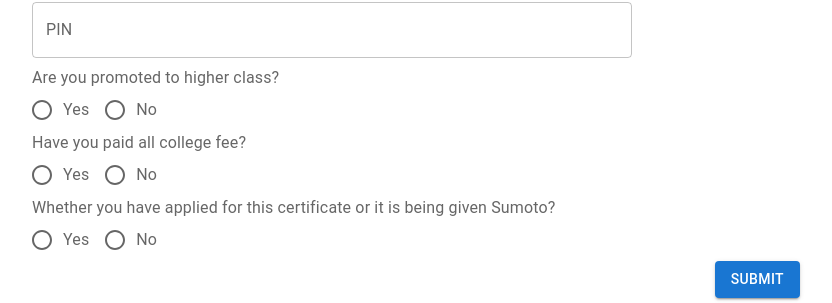
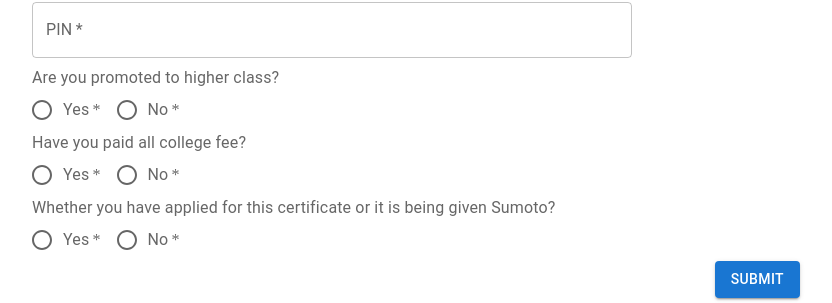
Before and after one commit to Rafiya1207/TC-Generator, a React (Vite) app in the folder frontend/: page / in a window 1280 px wide. Shown: the part 1122-1425 px from the top of the page, without its empty margins (224-1056 px from the left). Built offline with nearby package versions, Linux system fonts and the light colour scheme.

Commit message:
make all fields required

```diff
--- a/frontend/src/components/TCForm.jsx
+++ b/frontend/src/components/TCForm.jsx
@@ -11,42 +11,49 @@ const TCForm = () => {
 				name="certificateNumber"
 				margin="normal"
 				sx={{ width: "600px" }}
+				required
 			/>
 			<TextField
 				label="Admission Number"
 				name="admissionNumber"
 				margin="normal"
 				sx={{ width: "600px" }}
+				required
 			/>
 			<TextField
 				label="Fullname"
 				name="fullname"
 				margin="normal"
 				sx={{ width: "600px" }}
+				required
 			/>
 			<TextField
 				label="Father's Full Name"
 				name="fatherName"
 				margin="normal"
 				sx={{ width: "600px" }}
+				required
 			/>
 			<TextField
 				label="Nationality"
 				name="nationality"
 				margin="normal"
 				sx={{ width: "600px" }}
+				required
 			/>
 			<TextField
 				label="Religion"
 				name="religion"
 				margin="normal"
 				sx={{ width: "600px" }}
+				required
 			/>
 			<TextField
 				label="Caste"
 				name="caste"
 				margin="normal"
 				sx={{ width: "600px" }}
+				required
 			/>
 			<TextField
 				label="Date of Birth"
@@ -55,6 +62,7 @@ const TCForm = () => {
 				sx={{ width: "600px" }}
 				type="date"
 				InputLabelProps={{ shrink: true }}
+				required
 			/>
 			<TextField
 				label="Date of Admission"
@@ -63,6 +71,7 @@ const TCForm = () => {
 				sx={{ width: "600px" }}
 				type="date"
 				InputLabelProps={{ shrink: true }}
+				required
 			/>
 			<TextField
 				label="Date of Leaving"
@@ -71,6 +80,7 @@ const TCForm = () => {
 				sx={{ width: "600px" }}
 				type="date"
 				InputLabelProps={{ shrink: true }}
+				required
 			/>
 			<TextField
 				label="Date of Issuing Transfer Certificate"
@@ -79,24 +89,28 @@ const TCForm = () => {
 				sx={{ width: "600px" }}
 				type="date"
 				InputLabelProps={{ shrink: true }}
+				required
 			/>
 			<TextField
 				label="Year/Semester"
 				name="yearSem"
 				margin="normal"
 				sx={{ width: "600px" }}
+				required
 			/>
 			<TextField
 				label="Course"
 				name="course"
 				margin="normal"
 				sx={{ width: "600px" }}
+				required
 			/>
 			<TextField
 				label="PIN"
 				name="pin"
 				margin="normal"
 				sx={{ width: "600px" }}
+				required
 			/>
 			<div className="tc-form-radios">
 				<FormLabel component="legend">Are you promoted to higher class?</FormLabel>
@@ -104,8 +118,8 @@ const TCForm = () => {
 					row
 					name="promoted"
 				>
-					<FormControlLabel value="Yes" control={<Radio />} label="Yes" sx={{ color: "rgba(0, 0, 0, 0.6)" }} />
-					<FormControlLabel value="No" control={<Radio />} label="No" sx={{ color: "rgba(0, 0, 0, 0.6)" }} />
+					<FormControlLabel value="Yes" control={<Radio required/>} label="Yes" sx={{ color: "rgba(0, 0, 0, 0.6)" }} />
+					<FormControlLabel value="No" control={<Radio required/>} label="No" sx={{ color: "rgba(0, 0, 0, 0.6)" }} />
 				</RadioGroup>
 
 				<FormLabel component="legend">Have you paid all college fee?</FormLabel>
@@ -113,8 +127,8 @@ const TCForm = () => {
 					row
 					name="feePaid"
 				>
-					<FormControlLabel value="Yes" control={<Radio />} label="Yes" sx={{ color: "rgba(0, 0, 0, 0.6)" }} />
-					<FormControlLabel value="No" control={<Radio />} label="No" sx={{ color: "rgba(0, 0, 0, 0.6)" }} />
+					<FormControlLabel value="Yes" control={<Radio required/>} label="Yes" sx={{ color: "rgba(0, 0, 0, 0.6)" }} />
+					<FormControlLabel value="No" control={<Radio required/>} label="No" sx={{ color: "rgba(0, 0, 0, 0.6)" }} />
 				</RadioGroup>
 
 				<FormLabel component="legend">Whether you have applied for this certificate or it is being given Sumoto?</FormLabel>
@@ -122,8 +136,8 @@ const TCForm = () => {
 					row
 					name="appliedSumoto"
 				>
-					<FormControlLabel value="Yes" control={<Radio />} label="Yes" sx={{ color: "rgba(0, 0, 0, 0.6)" }} />
-					<FormControlLabel value="No" control={<Radio />} label="No" sx={{ color: "rgba(0, 0, 0, 0.6)" }} />
+					<FormControlLabel value="Yes" control={<Radio required/>} label="Yes" sx={{ color: "rgba(0, 0, 0, 0.6)" }} />
+					<FormControlLabel value="No" control={<Radio required/>} label="No" sx={{ color: "rgba(0, 0, 0, 0.6)" }} />
 				</RadioGroup>
 			</div>
 			<Button type="submit" variant="contained" color="primary" className="tc-form-btn">
```
